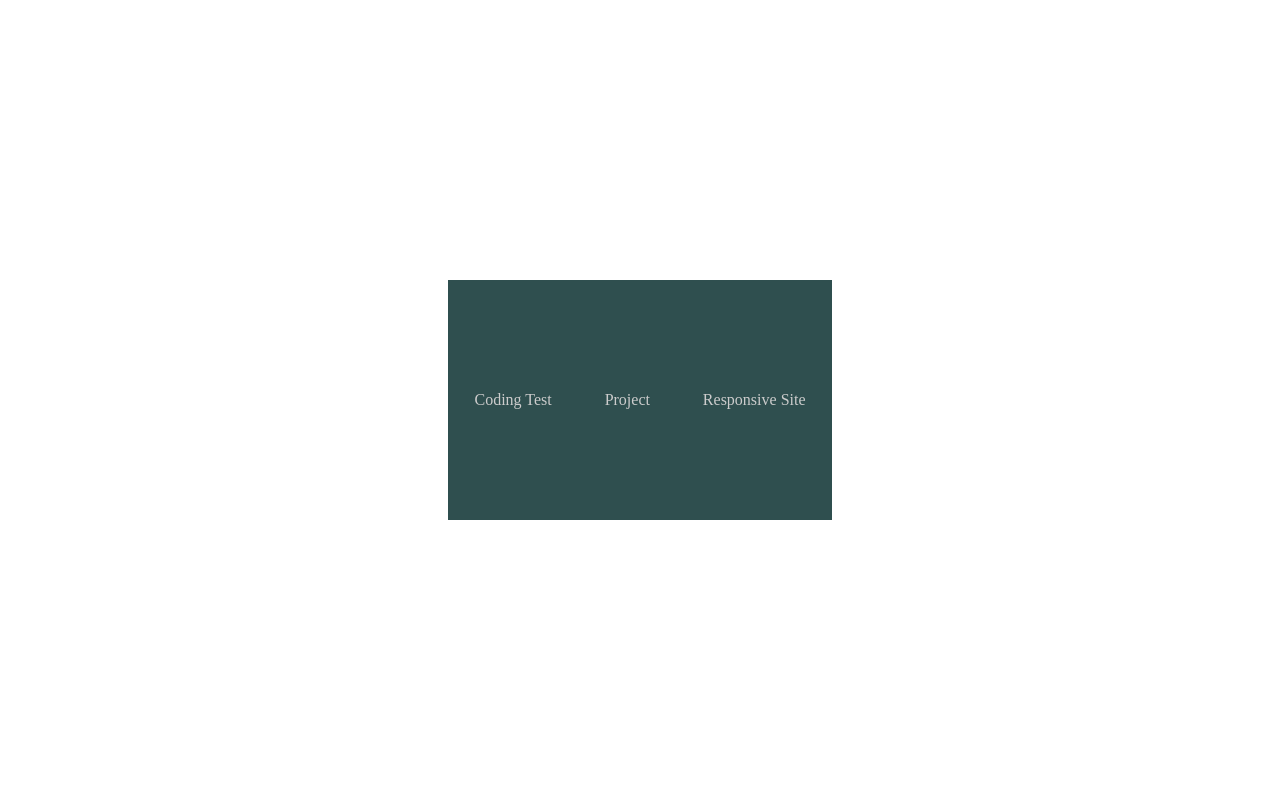
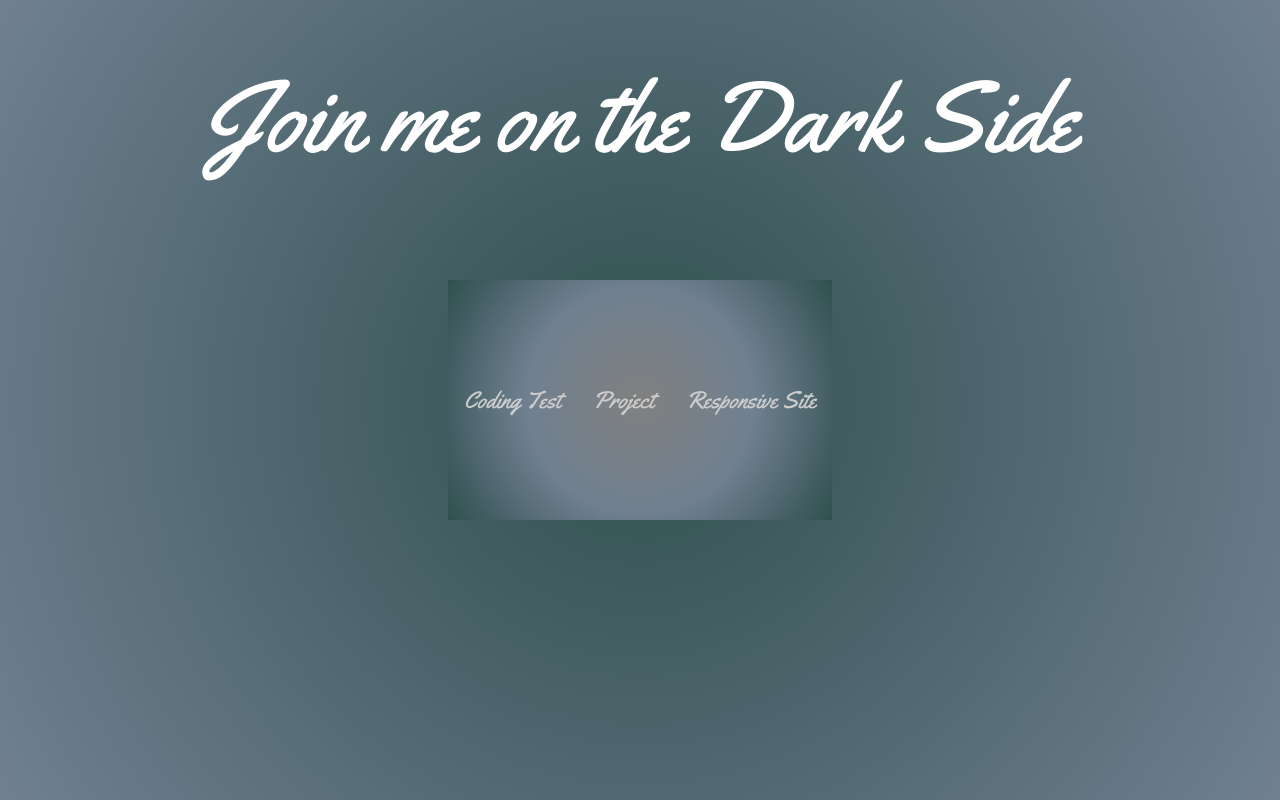
Before and after one commit to nagarajbaasrikp/internet_academy, a plain HTML site: page index.html in a window 1280 px wide. Shown: the top 800 px of the page. Drawn offline with Linux system fonts and the light colour scheme.

Commit message:
little bit of work

```diff
--- a/index.html
+++ b/index.html
@@ -5,8 +5,10 @@
         <meta name="viewport" content="width=device-width, initial-scale=1.0">
         <title>Work from Internet Academy</title>
         <link rel="stylesheet" type="text/css" href="./styles.css">
+        <link href="https://fonts.googleapis.com/css2?family=Yellowtail&display=swap" rel="stylesheet">
     </head>
-    <body>
+    <body class="background">
+        <p>Join me on the Dark Side</p>
         <div class="wrapper">
             <div class="links">
                 <a href="./coding_test/index.html">Coding Test</a>
--- a/styles.css
+++ b/styles.css
@@ -1,6 +1,22 @@
 * {
     margin: 0px auto;
     padding: 0px;
+    font-family: Yellowtail;
+}
+
+.background {
+    height: 200vh;
+    width: 100vw;
+    background-image: radial-gradient(circle at 50%, darkslategrey, slategrey);
+    background-attachment: fixed;
+}
+
+p {
+    margin: 50px;
+    text-align: center;
+    color: white;
+    font-weight: lighter;
+    font-size: 100px;
 }
 
 div.wrapper {
@@ -10,7 +26,7 @@ div.wrapper {
     left: 50%;
     top: 50%;
     transform: translate(-50%, -50%);
-    background-color: darkslategrey;
+    background-image: radial-gradient(circle, grey, slategrey, darkslategrey);
     text-align: center;
 }
 
@@ -28,10 +44,12 @@ div.links a {
     text-decoration: none;
     color: #ccc;
     align-self: center;
-    padding: 5px;
+    padding: 10px;
+    font-size: x-large;
 }
 
 div.links a:hover {
-    background-color: teal;
+    background-color: rgba(0, 128, 128, 0.4);
     border-radius: 50px;
+    transition: .5s;
 }
```
